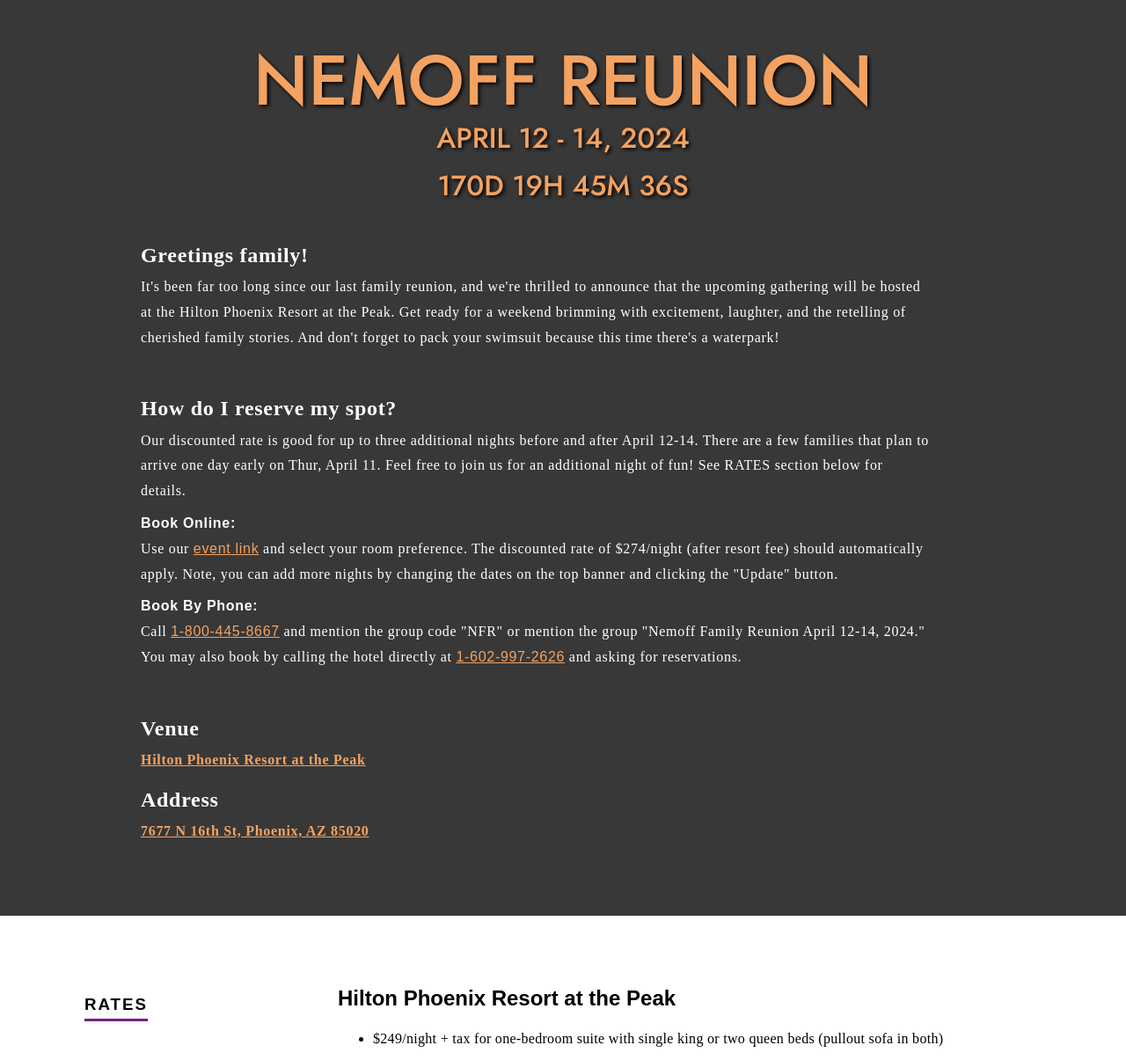
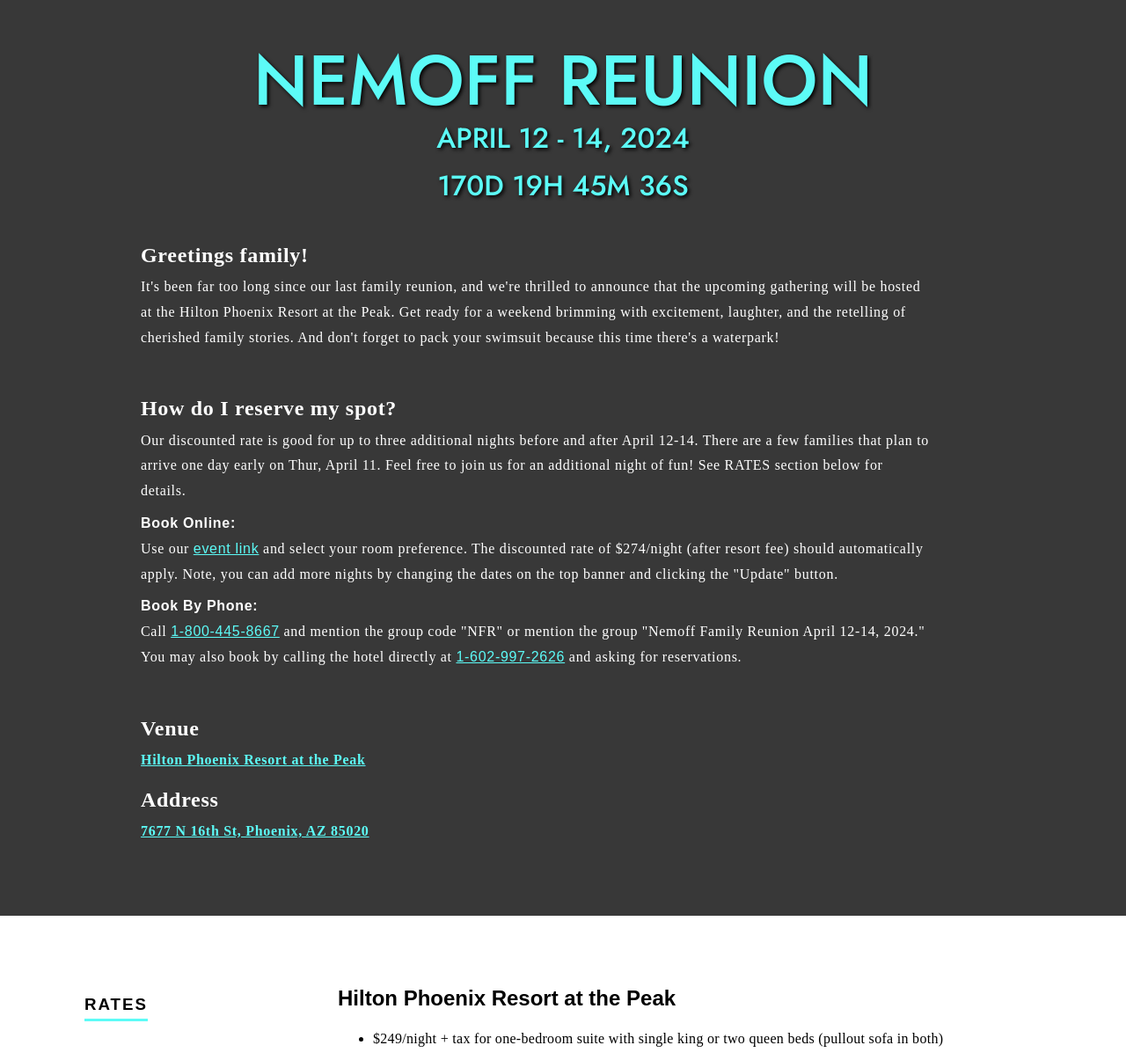
Before and after one commit to ZaneMeroff/fam_reunion, a React (Create React App) app: page / in a window 1280 px wide. Shown: the part 246-1451 px from the top of the page at 88% size. Built offline with nearby package versions, Linux system fonts and the light colour scheme; a web font is replaced by a local one.

Commit message:
refactor(*): tweak ui

```diff
--- a/src/App.css
+++ b/src/App.css
@@ -4,5 +4,5 @@
 }
 
 .link-color {
-  color: #f4a261;
+  color: #5cfbf7;
 }
--- a/src/components/About/About.css
+++ b/src/components/About/About.css
@@ -10,7 +10,7 @@
 }
 
 .title-name, .title-date {
-  color: #f4a261;
+  color: #5cfbf7;
   font-family: 'Jost';
   font-size: 500%;
   font-weight: lighter;
--- a/src/components/About/About.js
+++ b/src/components/About/About.js
@@ -68,10 +68,10 @@ export const About = () => {
             </p>
 
             <p className="about-text" style={{ marginTop: '8px' }}><strong>Book Online:</strong></p>
-            <p className="about-text">Use our <span><a href={ hiltonSiteEventLink } style={{ textDecorationColor: '#f4a261' }} rel="noreferrer noopener" target="_blank" className="link-color">event link</a></span> and select your room preference. The discounted rate of $274/night (after resort fee) should automatically apply. Note, you can add more nights by changing the dates on the top banner and clicking the "Update" button.</p>
+            <p className="about-text">Use our <span><a href={ hiltonSiteEventLink } style={{ textDecorationColor: '#5cfbf7' }} rel="noreferrer noopener" target="_blank" className="link-color">event link</a></span> and select your room preference. The discounted rate of $274/night (after resort fee) should automatically apply. Note, you can add more nights by changing the dates on the top banner and clicking the "Update" button.</p>
 
             <p className="about-text" style={{ marginTop: '8px' }}><strong>Book By Phone:</strong></p>
-            <p className="about-text">Call <span><a href="tel:18004458667" style={{ textDecorationColor: '#f4a261' }} className="link-color">1-800-445-8667</a></span> and mention the group code "NFR" or mention the group "Nemoff Family Reunion April 12-14, 2024." You may also book by calling the hotel directly at <span><a href="tel:16029972626" style={{ textDecorationColor: '#f4a261' }} className="link-color">1-602-997-2626</a></span> and asking for reservations.</p>
+            <p className="about-text">Call <span><a href="tel:18004458667" style={{ textDecorationColor: '#5cfbf7' }} className="link-color">1-800-445-8667</a></span> and mention the group code "NFR" or mention the group "Nemoff Family Reunion April 12-14, 2024." You may also book by calling the hotel directly at <span><a href="tel:16029972626" style={{ textDecorationColor: '#5cfbf7' }} className="link-color">1-602-997-2626</a></span> and asking for reservations.</p>
           </div>
 
           <div style={{ marginTop: '5%', marginBottom: '1%' }}>
--- a/src/components/WorkExperience/WorkExperience.css
+++ b/src/components/WorkExperience/WorkExperience.css
@@ -24,7 +24,7 @@
 }
 
 .experience-heading-border {
-  border-bottom: 3px solid #752082;
+  border-bottom: 3px solid #5cfbf7;
   margin-left: 25%;
   width: auto;
 }
```
